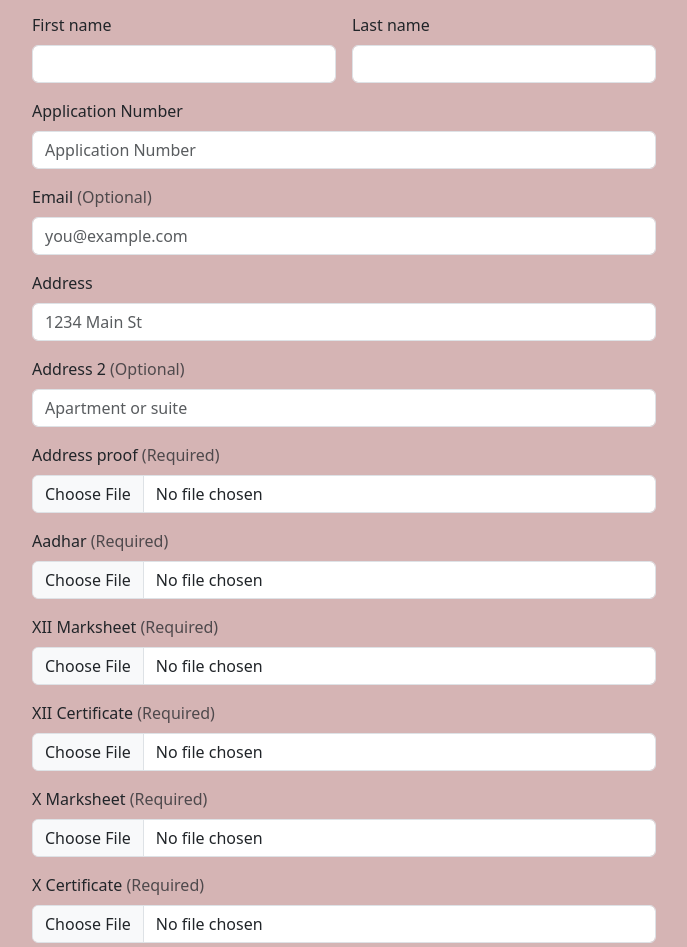
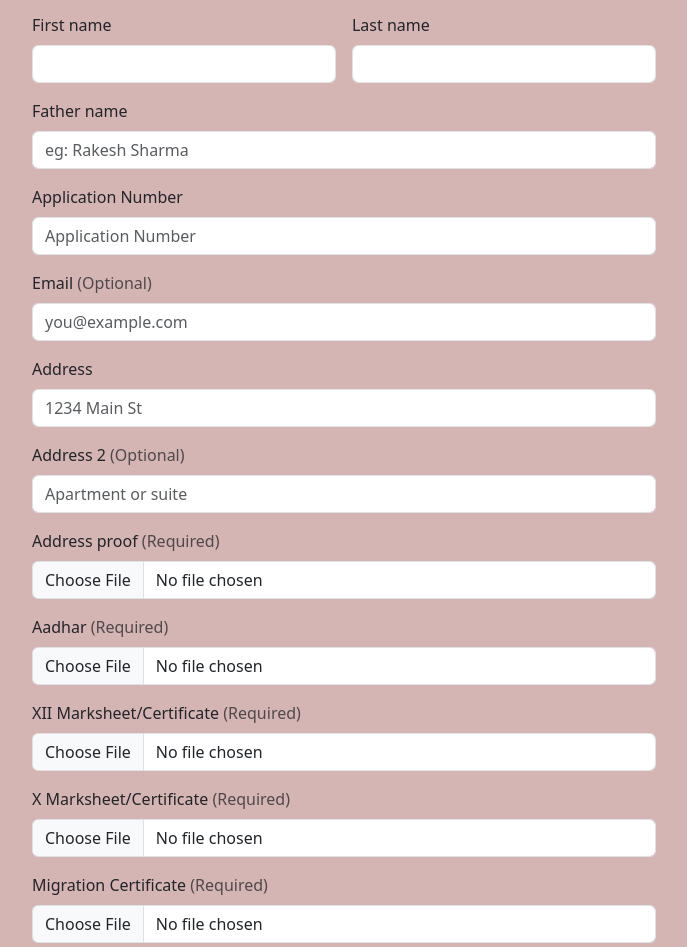
Before and after one commit to 2509abhi/GGSIPU_Project_addmission, a plain HTML site: page Student_page.html in a window 1280 px wide. Shown: the part 466-1413 px from the top of the page, without its empty margins (140-827 px from the left). Drawn offline with nearby package versions, Linux system fonts and the light colour scheme; a script that the page names is missing.

Commit message:
Add files via upload

```diff
--- a/Student_page.html
+++ b/Student_page.html
@@ -109,6 +109,14 @@
                                 </div>
                             </div>
 
+                            <div class="col-sm-12">
+                                <label for="lastName" class="form-label">Father name</label>
+                                <input name="username" type="text" class="form-control"  placeholder="eg: Rakesh Sharma" value="" required>
+                                <div class="invalid-feedback">
+                                    Valid last name is required.
+                                </div>
+                            </div>
+
                             <div class="col-12">
                                 <label for="username" class="form-label">Application Number</label>
                                 <div class="input-group has-validation">
@@ -154,24 +162,14 @@
                                 <input name="username" type="file" class="form-control" accept = ".pdf" placeholder="aadhar pdf" >
                             </div>
                             <div class="col-12">
-                                <label for="12 m" class="form-label">XII Marksheet<span
+                                <label for="12 m" class="form-label">XII Marksheet/Certificate<span
                                         class="text-muted"> (Required)</span></label>
                                 <input name="username" type="file" class="form-control" accept = ".pdf" placeholder="12th marksheet pdf" >
                             </div>
                             <div class="col-12">
-                                <label for="12 c" class="form-label">XII Certificate<span
-                                        class="text-muted"> (Required)</span></label>
-                                <input name="username" type="file" class="form-control" accept = ".pdf" placeholder="12th Certificate pdf" >
-                            </div>
-                            <div class="col-12">
-                                <label for="10 m" class="form-label">X Marksheet<span
+                                <label for="10 m" class="form-label">X Marksheet/Certificate<span
                                         class="text-muted"> (Required)</span></label>
                                 <input name="username" type="file" class="form-control" accept = ".pdf" placeholder="10th marksheet pdf" >
-                            </div>
-                            <div class="col-12">
-                                <label for="10 c" class="form-label">X Certificate<span
-                                        class="text-muted"> (Required)</span></label>
-                                <input name="username" type="file" class="form-control" accept = ".pdf" placeholder="10th Certificate pdf" >
                             </div>
                             <div class="col-12">
                                 <label for="Migration" class="form-label">Migration Certificate<span
```
